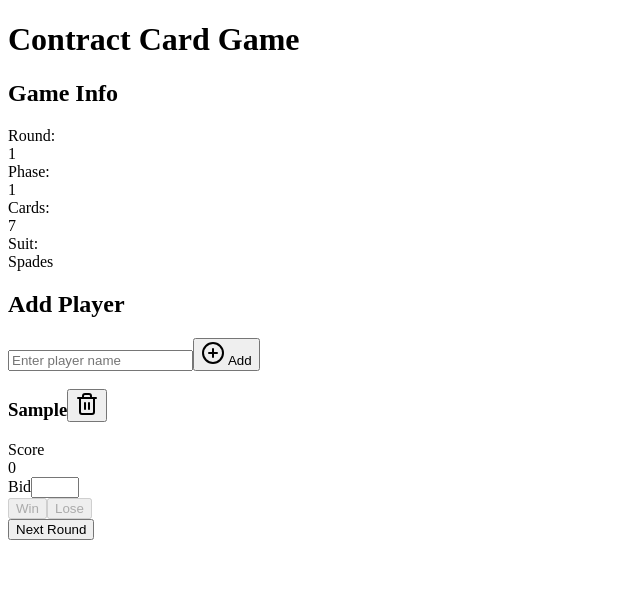
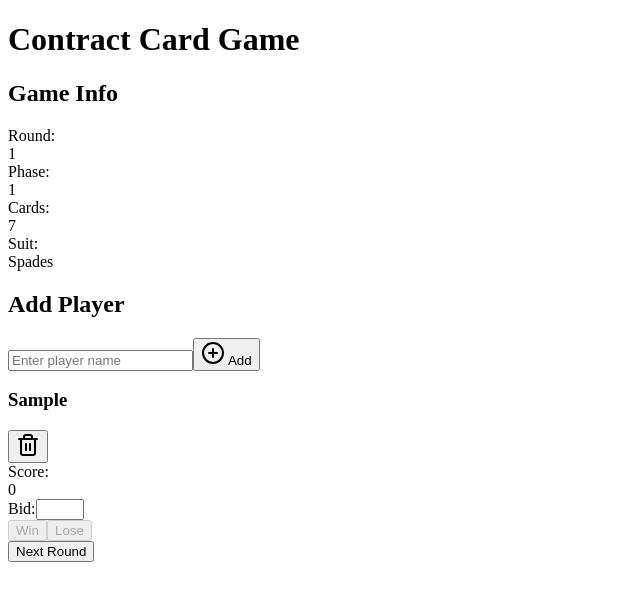
Before and after one commit to ahmadkhan100/Contract, a React (Create React App) app: page / in a window 1280 px wide. Both pictures are taken after typing "Sample" into the empty fields and a click on the button "Add". Shown: the top 600 px of the page, without its empty margins (0-640 px from the left). Built offline with nearby package versions, Linux system fonts and the light colour scheme; the HTML template or start-up script is replaced by a standard one.

Commit message:
Update PlayerCard.jsx

```diff
--- a/src/components/PlayerCard.jsx
+++ b/src/components/PlayerCard.jsx
@@ -1,55 +1,47 @@
 import React from 'react';
 import { Trash2 } from 'lucide-react';
-import { Button } from './ui/button';
-import { Card, CardContent, CardHeader, CardTitle } from './ui/card';
-import { Input } from './ui/input';
-import { Label } from './ui/label';
 
 const PlayerCard = ({ player, bid, handleBid, handleWinLose, removePlayer, isWinLoseDisabled, cardsInRound }) => {
   return (
-    <Card className="mb-4">
-      <CardHeader>
-        <CardTitle className="flex justify-between items-center">
-          {player.name}
-          <Button variant="destructive" size="sm" onClick={() => removePlayer(player.name)}>
+    <div className="mb-4 p-4 bg-white shadow rounded">
+      <div className="flex justify-between items-center mb-2">
+        <h3 className="text-lg font-bold">{player.name}</h3>
+        <button onClick={() => removePlayer(player.name)} className="text-red-500 hover:text-red-700">
           <Trash2 className="h-4 w-4" />
-          </Button>
-        </CardTitle>
-      </CardHeader>
-      <CardContent>
+        </button>
+      </div>
       <div className="flex items-center space-x-4">
         <div>
-            <Label>Score</Label>
+          <span className="font-semibold">Score:</span>
           <div className="text-2xl font-bold">{player.score}</div>
         </div>
         <div>
-            <Label>Bid</Label>
-            <Input
+          <span className="font-semibold">Bid:</span>
+          <input
             type="number"
             min="0"
             max={cardsInRound}
             value={bid || ''}
             onChange={(e) => handleBid(player.name, parseInt(e.target.value))}
-              className="w-20"
+            className="w-20 px-2 py-1 border rounded"
           />
         </div>
-          <Button
+        <button
           onClick={() => handleWinLose(player.name, true)}
           disabled={isWinLoseDisabled}
-            className="bg-green-500 hover:bg-green-600"
+          className="px-3 py-1 bg-green-500 text-white rounded hover:bg-green-600 disabled:opacity-50"
         >
           Win
-          </Button>
-          <Button
+        </button>
+        <button
           onClick={() => handleWinLose(player.name, false)}
           disabled={isWinLoseDisabled}
-            className="bg-red-500 hover:bg-red-600"
+          className="px-3 py-1 bg-red-500 text-white rounded hover:bg-red-600 disabled:opacity-50"
         >
           Lose
-          </Button>
+        </button>
       </div>
-      </CardContent>
-    </Card>
+    </div>
   );
 };
 
```
Lines whose indentation alone changed are shown as unchanged.
